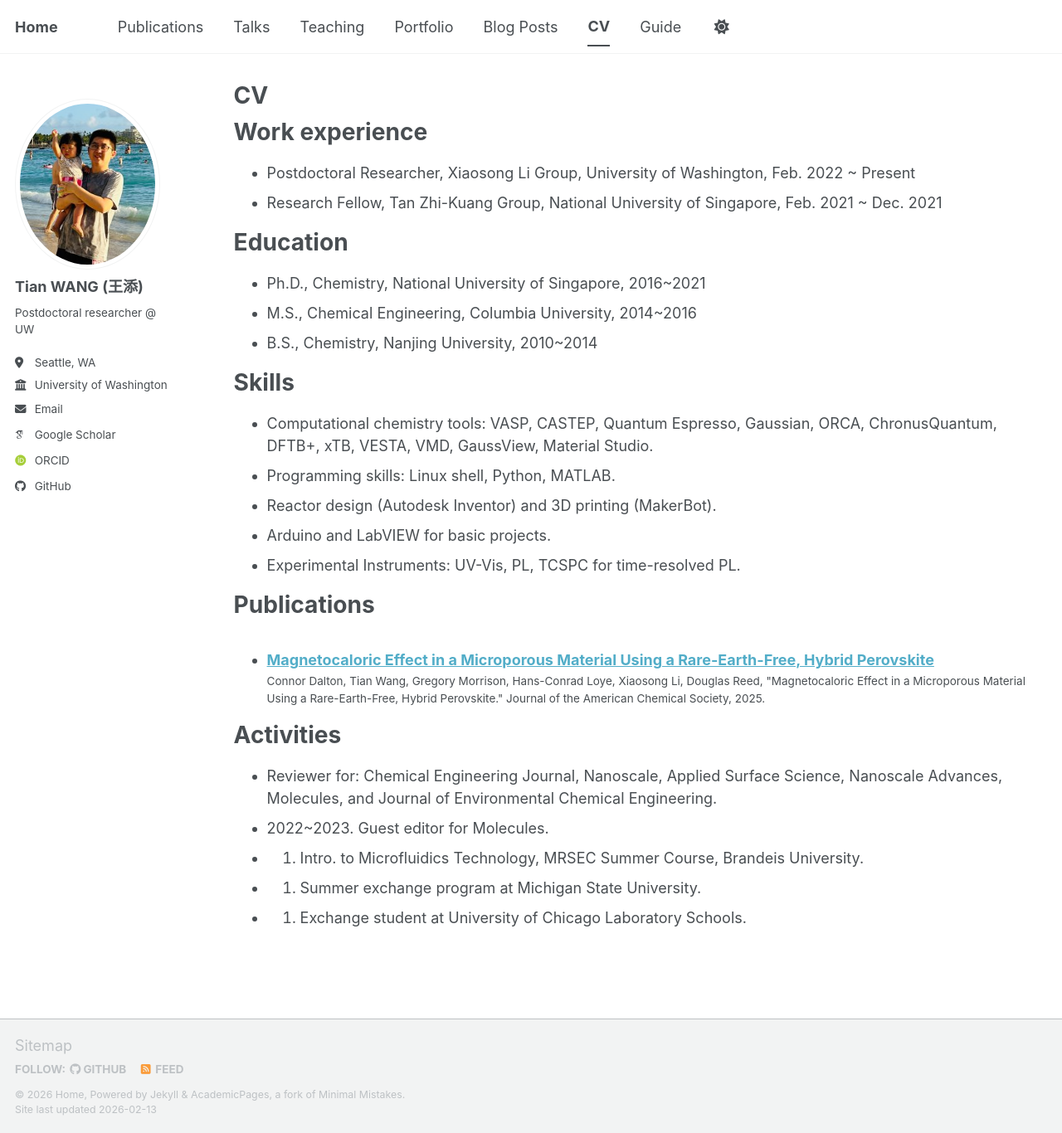
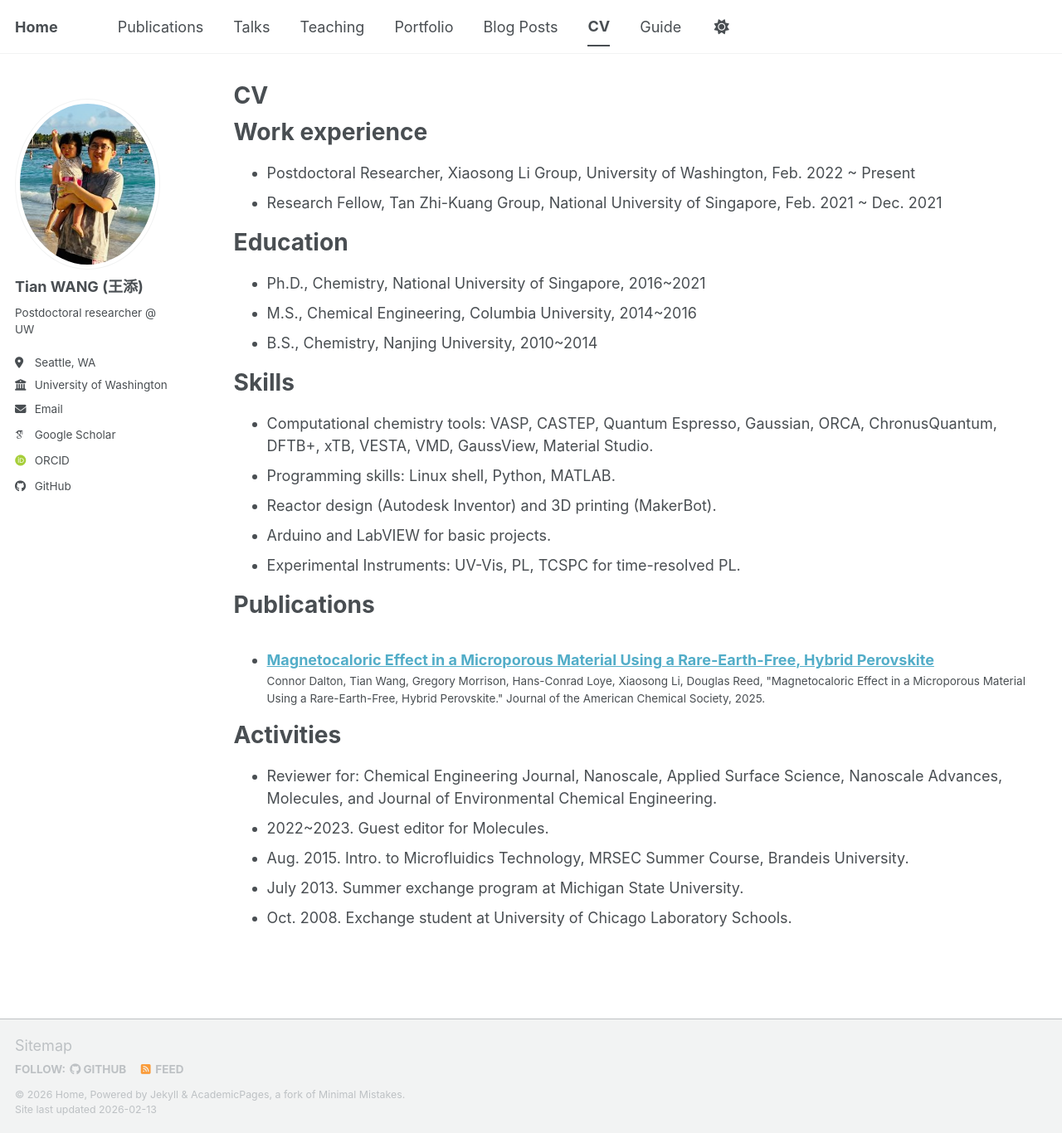
Before and after one commit to tw2469/tw2469.github.io, a Jekyll site: the page built from _pages/cv.md, in a window 1280 px wide and 1366 px high. Shown: the whole window at 83% size. Built offline with Jekyll 4.4.1, drawn with Linux system fonts in a browser that asks for light colours; some web fonts are replaced; a script bundle is joined from its source files by our own code; library files that are not in the unit come from our copies.

Commit message:
revise cv

```diff
--- a/_pages/cv.md
+++ b/_pages/cv.md
@@ -54,6 +54,6 @@ Activities
 ======
 *	Reviewer for: Chemical Engineering Journal, Nanoscale, Applied Surface Science, Nanoscale Advances, Molecules, and Journal of Environmental Chemical Engineering.
 *	2022~2023. Guest editor for Molecules.
-*	2015. Intro. to Microfluidics Technology, MRSEC Summer Course, Brandeis University.
-*	2013. Summer exchange program at Michigan State University.
-*	2008. Exchange student at University of Chicago Laboratory Schools.
+* Aug. 2015. Intro. to Microfluidics Technology, MRSEC Summer Course, Brandeis University.
+* July 2013. Summer exchange program at Michigan State University.
+* Oct. 2008. Exchange student at University of Chicago Laboratory Schools.
```
